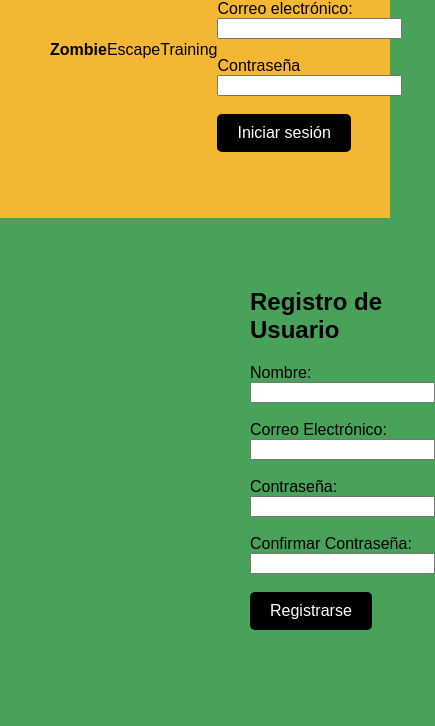
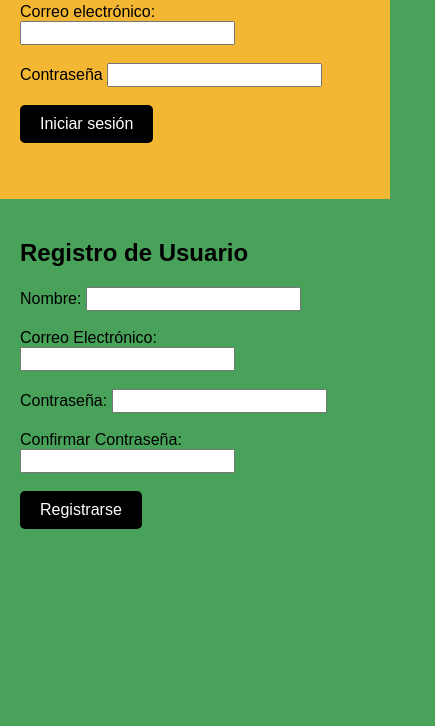
Before and after one commit to anelizt/ProyectoDAM, a website: page Registro.html in a window 390 px wide. Shown: the part 118-844 px from the top of the page, 435 px wide, since content can reach past the window. Drawn offline with Linux system fonts and the light colour scheme.

Commit message:
media para registro

```diff
--- a/index.css
+++ b/index.css
@@ -187,6 +187,45 @@
                 height: auto;
             }
 
+            /* REGISTRO */
+            .header_inicio {
+                flex-direction: column;
+                align-items: flex-start;
+                padding: 20px;
+                gap: 20px;
+            }
+
+            .header_inicio h2 {
+                font-size: 1.4rem;
+            }
+
+            #loginForm {
+                width: 100%;
+                max-width: 100%;
+            }
+
+            .registro {
+                flex-direction: column;
+                align-items: center;
+                justify-content: center;
+                padding: 20px;
+                margin-left: 0;
+            }
+
+            #registerForm {
+                width: 100%;
+                max-width: 100%;
+            }
+
+            input, button {
+                font-size: 1rem;
+            }
+
+            label {
+                font-size: 1rem;
+            }
+
+
 
 
         }
```
